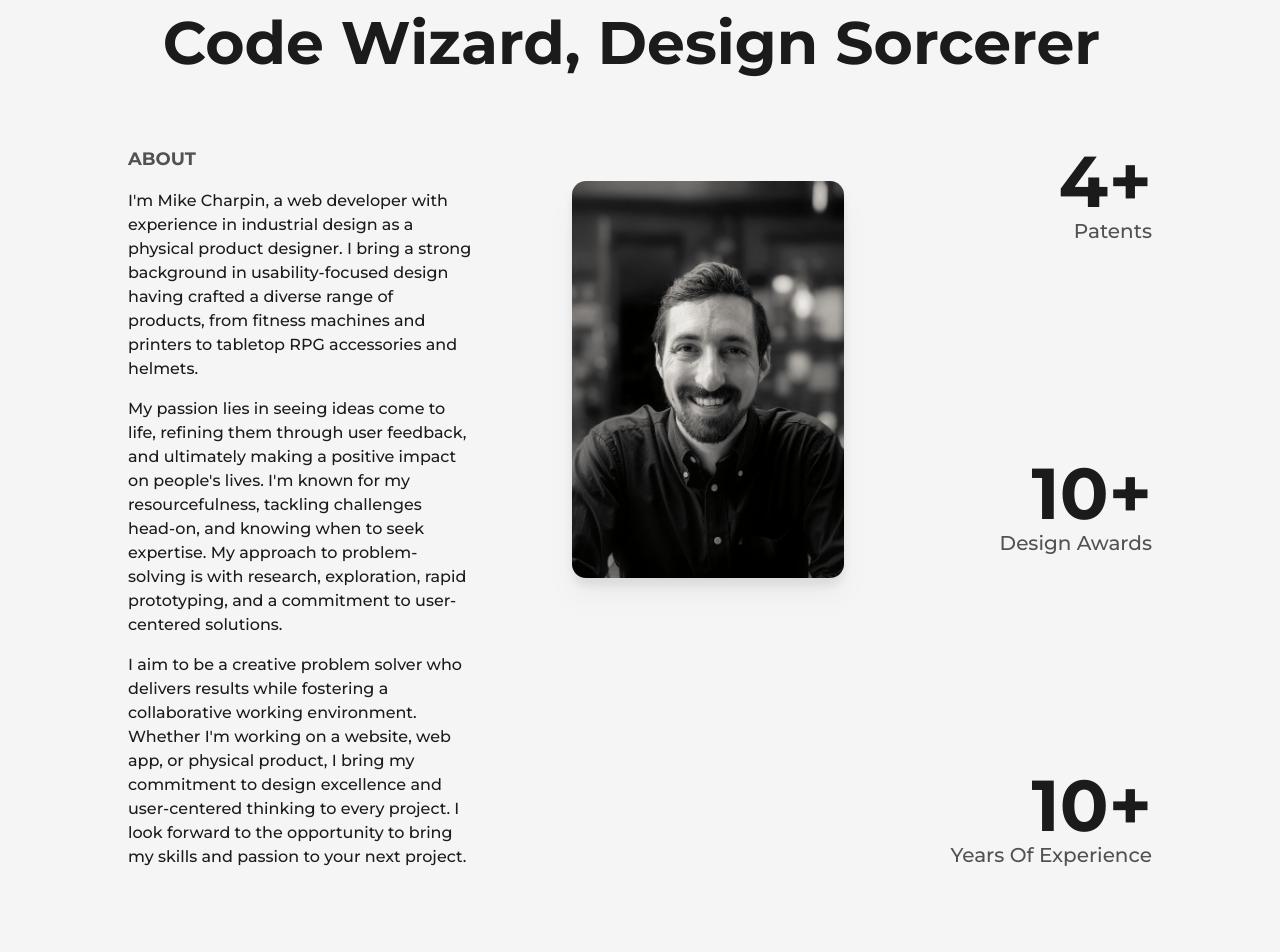
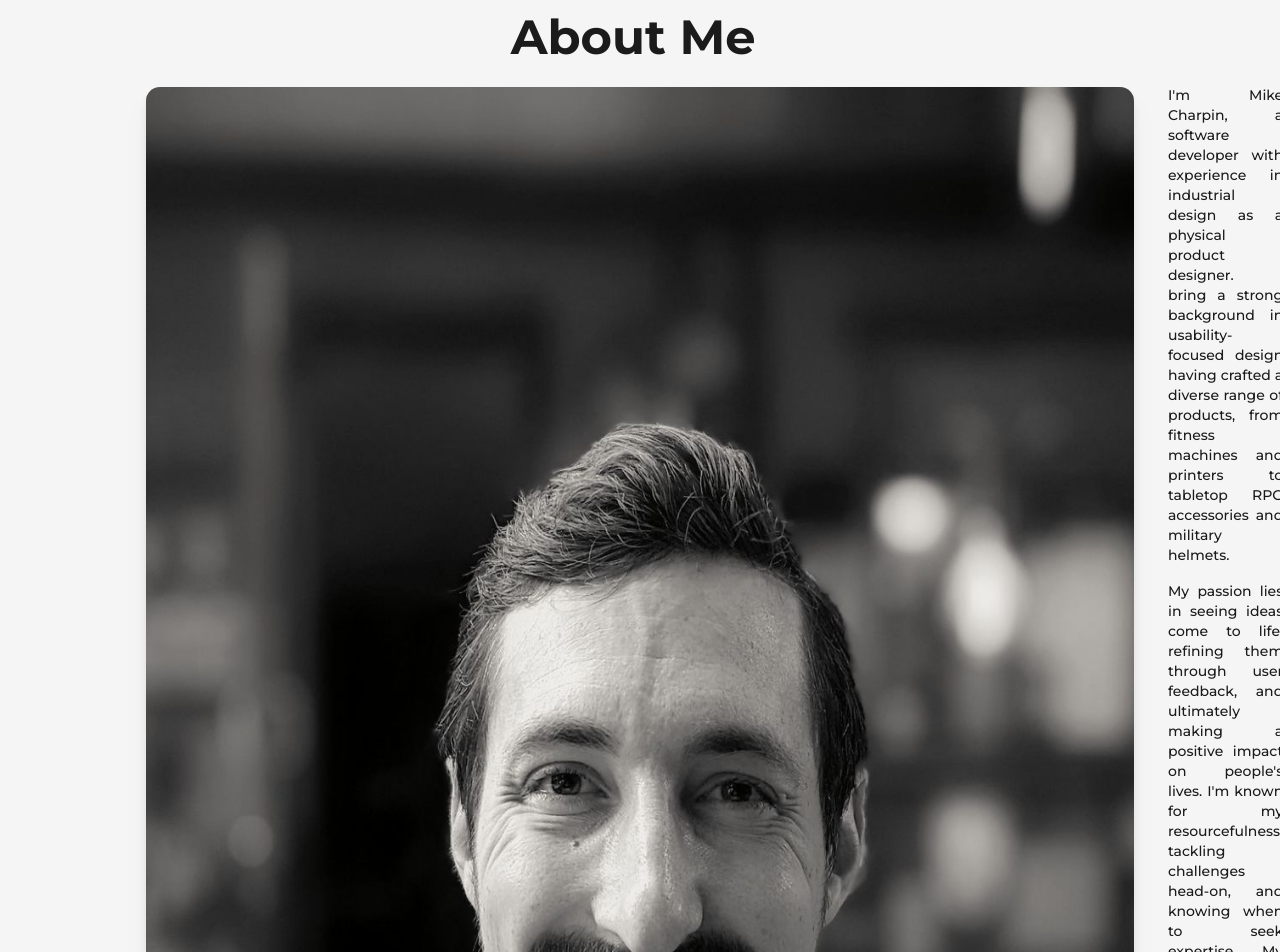
Before and after one commit to DeadChannelDice/nextJS-portfolio, a Next.js app: page / in a window 1280 px wide. Shown: the part 1040-1992 px from the top of the page. Built offline with nearby package versions, Linux system fonts and the light colour scheme.

Commit message:
Changed formatting from grid to flex box.

```diff
--- a/src/components/About.js
+++ b/src/components/About.js
@@ -1,118 +1,129 @@
-import AnimatedText from '@/components/AnimatedText'
-import Image from 'next/image'
-import React, { useEffect, useRef } from 'react'
-import profilePic from "../../public/images/profile/charpin-profile-2023.jpg"
-import { useInView, useMotionValue, useSpring } from 'framer-motion'
+import AnimatedText from "@/components/AnimatedText";
+import Image from "next/image";
+import React, { useEffect, useRef } from "react";
+import profilePic from "../../public/images/profile/charpin-profile-2023.jpg";
+import { useInView, useMotionValue, useSpring } from "framer-motion";
 
+const AnimatedNumbers = ({ value }) => {
+  const ref = useRef(null);
 
-
-
-const AnimatedNumbers = ({value}) => {
-    const ref = useRef(null)
-
-    const motionValue = useMotionValue(0)
-    const springValue = useSpring(motionValue, { duration: 3000 })
-    const isInView = useInView(ref, {once: true})
+  const motionValue = useMotionValue(0);
+  const springValue = useSpring(motionValue, { duration: 3000 });
+  const isInView = useInView(ref, { once: true });
 
   useEffect(() => {
-      if(isInView){
-        motionValue.set(value)
+    if (isInView) {
+      motionValue.set(value);
     }
-    }, [isInView, value, motionValue])
+  }, [isInView, value, motionValue]);
 
   useEffect(() => {
     springValue.on("change", (latest) => {
-        if(ref.current && latest.toFixed(0) <= value) {
-            ref.current.textContent = latest.toFixed(0)
+      if (ref.current && latest.toFixed(0) <= value) {
+        ref.current.textContent = latest.toFixed(0);
       }
-      })
-    }, [springValue, value])
+    });
+  }, [springValue, value]);
 
-
-
-
-
-    return <span ref={ref}></span>
-}
+  return <span ref={ref}></span>;
+};
 
 const AboutMe = () => {
   return (
     <>
-
-        <div className='flex w-full flex-col items-center justify-center dark:text-light'>
-            <div className='pt-16'>
-                <AnimatedText text="Code Wizard, Design Sorcerer" classname='mb-16  !text-6xl lg:!text-6xl sm:!text-6xl xs:!text-4xl sm:mb-8'/>
-                <div className='grid w-full grid-cols-8 gap-16 sm:gap-8'>
-                    <div className='col-span-3 flex flex-col items-start justify-start xl:col-span-4 md:order-2 md:col-span-8'>
-                        <h2 className='mb-4 text-lg font-bold uppercase text-dark/75 dark:text-light'>About</h2>
-                        <p className='font-medium'>
-                        I&apos;m Mike Charpin, a web developer with experience in industrial design as a physical product designer. I bring a strong background in usability-focused design having crafted a diverse range of products, from fitness machines and printers to tabletop RPG accessories and helmets.
-                        </p>
-                        <p className='my-4 font-medium'>
-                        My passion lies in seeing ideas come to life, refining them through user feedback, and ultimately making a positive impact on people&apos;s lives. I&apos;m known for my resourcefulness, tackling challenges head-on, and knowing when to seek expertise. My approach to problem-solving is with research, exploration, rapid prototyping, and a commitment to user-centered solutions.
-                        </p>
-                        <p className='font-medium'>
-                        I aim to be a creative problem solver who delivers results while fostering a collaborative working environment. Whether I&apos;m working on a website, web app, or physical product, I bring my commitment to design excellence and user-centered thinking to every project. I look forward to the opportunity to bring my skills and passion to your next project.
-                        </p>
-                    </div>
-
-                    <div className='
-                            col-span-3 relative h-max rounded-2xl border-2 border-solid border-transparent bg-light p-8
-                             dark:bg-dark xl:col-span-4 md:order-1 md:col-span-8
-                        '>
-
-                        <Image src={profilePic} alt="Mike Charpin"
-                            className='
-                                w-full h-auto rounded-2xl border-2 border-transparent border-solid
+      <div className="flex flex-col items-center justify-center dark:text-light px-4">
+        <AnimatedText
+          text={"About me"}
+          classname="pt-16 pb-4 !text-5xl md:!text-4xl sm:!text-3xl"
+        />
+        <div className="flex w-full xs:flex-col sm:flex-col md:flex-col gap-8 xs:items-center xs:justify-center md:items-center md:justify-center">
+          <Image
+            src={profilePic}
+            alt="Mike Charpin"
+            className="
+                                w-full  lg:w-2/3 xs:w-full sm:w-full md:w-full h-auto rounded-2xl border-2 border-transparent border-solid
                                 dark:border-light/90 drop-shadow-xl
-                            '
+                            "
             priority={true}
             sizes="(max-width: 768px) 100vw, (max-width: 1200px) 50vw, 33vw"
           />
+
+          <div className=" flex flex-col gap-4 max-w-[600px] items-center justify-center  text-justify text-sm">
+            <p className="font-medium">
+              I&apos;m Mike Charpin, a software developer with experience in
+              industrial design as a physical product designer. I bring a strong
+              background in usability-focused design having crafted a diverse
+              range of products, from fitness machines and printers to tabletop
+              RPG accessories and military helmets.
+            </p>
+            <p className="font-medium">
+              My passion lies in seeing ideas come to life, refining them
+              through user feedback, and ultimately making a positive impact on
+              people&apos;s lives. I&apos;m known for my resourcefulness,
+              tackling challenges head-on, and knowing when to seek expertise.
+              My approach to problem-solving is with research, exploration,
+              rapid prototyping, and a commitment to user-centered solutions.
+            </p>
+            <p className="font-medium">
+              I aim to be a creative problem solver who delivers results while
+              fostering a collaborative working environment. Whether I&apos;m
+              working on a website, web app, or physical product, I bring my
+              commitment to design excellence and user-centered thinking to
+              every project. I look forward to the opportunity to bring my
+              skills and passion to your next project.
+            </p>
+          </div>
+        </div>
+        <div className="flex justify-center items-start w-full max-w-[1200px] py-8 ">
+          <div className="flex flex-col items-center justify-center">
+            <span className=" text-7xl font-bold md:text-6xl sm:text-5xl xs:text-4xl align-center">
+              <AnimatedNumbers value={10} />+
+            </span>
+            <h2
+              className="
+                            text-xl font-medium capitalize text-dark/75 dark:text-light
+                            xl:text-center md:text-lg sm:text-base xs:text-sm text-center
+                            "
+            >
+              Products Launched
+            </h2>
+          </div>
+          <div className="flex flex-col items-center justify-center w-3/4">
+            <span className=" text-7xl font-bold md:text-6xl sm:text-5xl xs:text-4xl">
+              <AnimatedNumbers value={4} />+
+            </span>
+            <h2
+              className="
+                            text-xl font-medium capitalize text-dark/75 text-right dark:text-light
+                            xl:text-center md:text-lg sm:text-base xs:text-sm
+                            "
+            >
+              Patents
+            </h2>
           </div>
 
-                    <div className='col-span-2 flex flex-col items-end justify-between xl:col-span-8 xl:flex-row md:order-3'>
-                        <div className='flex flex-col items-end justify-center xl:items-center'>
-                            <span className='inline-block text-7xl font-bold md:text-6xl sm:text-5xl xs:text-4xl'>
-                                <AnimatedNumbers value={4}/>+
+          <div className="flex flex-col items-center justify-center">
+            <span
+              className="
+                             text-7xl font-bold md:text-6xl sm:text-5xl xs:text-4xl
+                            align-center
+                            "
+            >
+              <AnimatedNumbers value={10} />+
             </span>
             <h2
-                            className='
-                            text-xl font-medium capitalize text-dark/75 text-right dark:text-light
-                            xl:text-center md:text-lg sm:text-base xs:text-sm
-                            '>Patents</h2>
-                        </div>
-                        <div className='flex flex-col items-end justify-center xl:items-center'>
-                            <span className='inline-block text-7xl font-bold md:text-6xl sm:text-5xl xs:text-4xl'>
-                                <AnimatedNumbers value={10}/>+
-                            </span>
-                            <h2 className='
-                            text-xl font-medium capitalize text-dark/75 text-right dark:text-light
-                            xl:text-center md:text-lg sm:text-base xs:text-sm
-                            '>design awards</h2>
-                        </div>
-                        <div className='flex flex-col items-end justify-center xl:items-center'>
-                            <span
-                            className='
-                            inline-block text-7xl font-bold md:text-6xl sm:text-5xl xs:text-4xl
-
-                            '>
-                                <AnimatedNumbers value={10}/>+
-                            </span>
-                            <h2
-                            className='
-                            text-xl font-medium capitalize text-dark/75 text-right dark:text-light
-                            xl:text-center md:text-lg sm:text-base xs:text-sm
-                            '>years of experience</h2>
+              className="
+                            text-xl font-medium text-dark dark:text-light
+                            xl:text-center md:text-lg sm:text-base xs:text-sm text-center
+                            "
+            >
+              Years of Experience
+            </h2>
           </div>
         </div>
       </div>
+    </>
+  );
+};
 
-            </div>
-        </div>
-
-    </>
-   )
- }
-
- export default AboutMe
+export default AboutMe;
```
Lines whose indentation alone changed are shown as unchanged.
